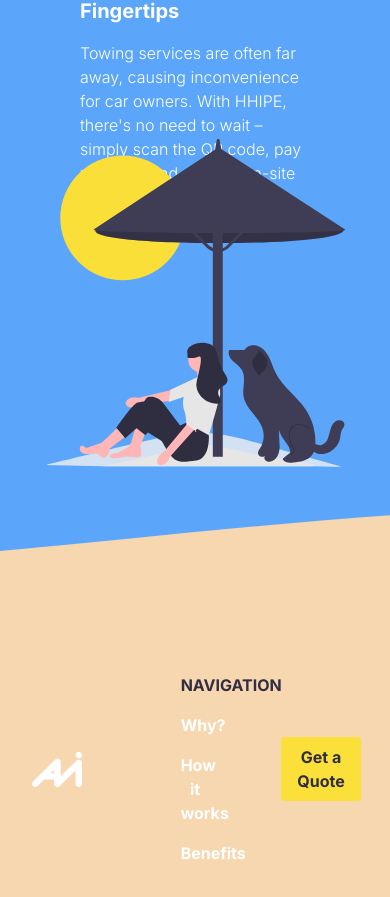
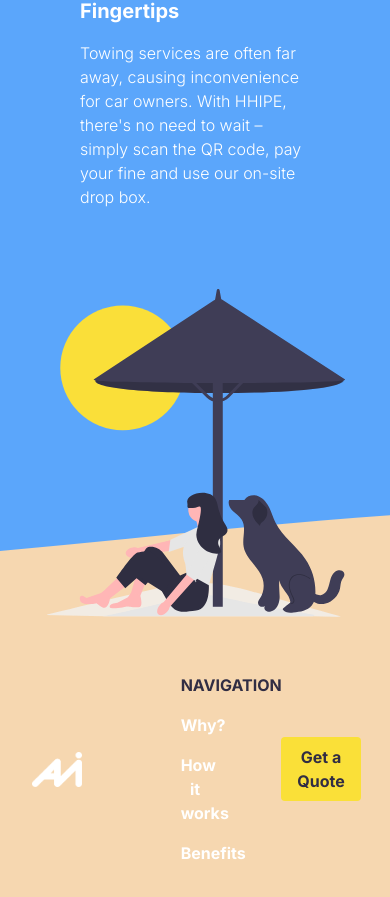
Before and after one commit to eftpmc/hhip-open-source, a Next.js app: page / in a window 390 px wide. Shown: the part 7656-8553 px from the top of the page. Built offline with nearby package versions, Linux system fonts and the light colour scheme.

Commit message:
beach fix

```diff
--- a/app/page.tsx
+++ b/app/page.tsx
@@ -195,7 +195,7 @@
         {/* Content */}
         <div className="flex flex-col items-center z-10">
           <div className="relative mb-4">
-            <Image src="/BEACH.svg" alt="beach" width={300} height={200} className="rounded-lg relative md:bottom-0 bottom-[150px]" />
+            <Image src="/BEACH.svg" alt="beach" width={300} height={200} className="rounded-lg" />
           </div>
           <div className="grid grid-cols-3 items-center">
             <Image src="/White.png" alt="Logo" width={50} height={50} />
```
